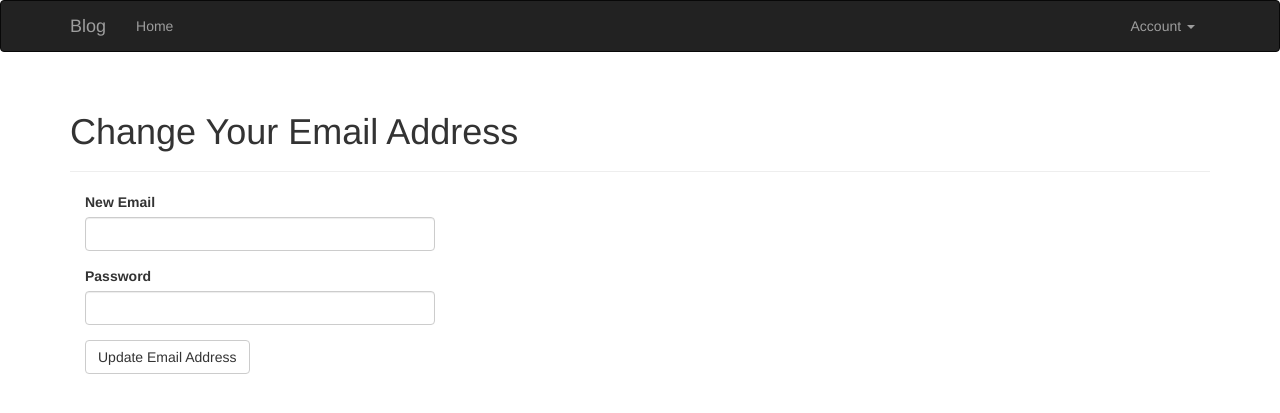
After one commit to fangyansun/social_blog, a Flask app: page /auth/change_email in a window 1280 px wide. The commit adds this page. Shown: the top 413 px of the page. Run offline with Flask 2, Linux system fonts and the light colour scheme; the visitor is signed in with stand-in values (Sample User, id 1); data comes from the database, SQL or seed files in the repository; some libraries are stand-ins or nearby versions.

Commit message:
change email
Signed-off-by: Fangyan SUN <zhzxsunfangyan@yeah.net>

```diff
--- a/app/auth/forms.py
+++ b/app/auth/forms.py
@@ -42,3 +42,13 @@ class PasswordResetForm(FlaskForm):
     password = PasswordField('New Password', validators=[DataRequired(), EqualTo('password2', message='Passwords must match')])
     password2 = PasswordField('Confirm password', validators=[DataRequired()])
     submit = SubmitField('Reset Password')
+
+
+class ChangeEmailForm(FlaskForm):
+    email = StringField('New Email', validators=[DataRequired(), Length(1, 64),Email()])
+    password = PasswordField('Password', validators=[DataRequired()])
+    submit = SubmitField('Update Email Address')
+
+    def validate_email(self, field):
+        if User.query.filter_by(email=field.data).first():
+            raise ValidationError('Email already registered.')
--- a/app/auth/views.py
+++ b/app/auth/views.py
@@ -4,7 +4,7 @@ from . import auth
 from .. import db
 from ..models import User
 from ..email import send_email
-from .forms import LoginForm, RegistrationForm, ChangePasswordForm, PasswordResetRequestForm, PasswordResetForm
+from .forms import LoginForm, RegistrationForm, ChangePasswordForm, PasswordResetRequestForm, PasswordResetForm, ChangeEmailForm
 
 
 @auth.before_app_request
@@ -126,3 +126,33 @@ def password_reset(token):
         else:
             return redirect(url_for('main.index'))
     return render_template('auth/reset_password.html', form=form)
+
+
+@auth.route('/change_email', methods=['GET', 'POST'])
+@login_required
+def change_email_request():
+    form = ChangeEmailForm()
+    if form.validate_on_submit():
+        if current_user.verify_password(form.password.data):
+            new_email = form.email.data
+            token = current_user.generate_email_change_token(new_email)
+            send_email(new_email, 'Confirm your email address',
+                       'auth/email/change_email',
+                       user=current_user, token=token)
+            flash('An email with instructions to confirm your new email '
+                  'address has been sent to you.')
+            return redirect(url_for('main.index'))
+        else:
+            flash('Invalid email or password.')
+    return render_template("auth/change_email.html", form=form)
+
+
+@auth.route('/change_email/<token>')
+@login_required
+def change_email(token):
+    if current_user.change_email(token):
+        db.session.commit()
+        flash('Your email address has been updated.')
+    else:
+        flash('Invalid request.')
+    return redirect(url_for('main.index'))
--- a/app/models.py
+++ b/app/models.py
@@ -68,6 +68,27 @@ class User(UserMixin, db.Model):
         db.session.add(user)
         return True
 
+    def generate_email_change_token(self, new_email, expiration=3600):
+        s = Serializer(current_app.config['SECRET_KEY'], expiration)
+        return s.dumps({'change_email': self.id, 'new_email': new_email}).decode('utf-8')
+
+    def change_email(self, token):
+        s = Serializer(current_app.config['SECRET_KEY'])
+        try:
+            data = s.loads(token.encode('utf-8'))
+        except:
+            return False
+        if data.get('change_email') != self.id:
+            return False
+        new_email = data.get('new_email')
+        if new_email is None:
+            return False
+        if self.query.filter_by(email=new_email).first() is not None:
+            return False
+        self.email = new_email
+        db.session.add(self)
+        return True
+
     def __repr__(self):
         return '<User %r>' % self.username
 
--- /dev/null
+++ b/app/templates/auth/change_email.html
@@ -0,0 +1,13 @@
+{% extends "base.html" %}
+{% import "bootstrap/wtf.html" as wtf %}
+
+{% block title %}Flasky - Change Email Address{% endblock %}
+
+{% block page_content %}
+<div class="page-header">
+    <h1>Change Your Email Address</h1>
+</div>
+<div class="col-md-4">
+    {{ wtf.quick_form(form) }}
+</div>
+{% endblock %}
--- a/app/templates/base.html
+++ b/app/templates/base.html
@@ -29,6 +29,7 @@
                       <a href="#" class="dropdown-toggle" data-toggle="dropdown">Account <b class="caret"></b></a>
                       <ul class="dropdown-menu">
                           <li><a href="{{ url_for('auth.change_password') }}">Change Password</a></li>
+                          <li><a href="{{ url_for('auth.change_email_request') }}">Change Email</a></li>
                           <li><a href="{{ url_for('auth.logout') }}">Log Out</a></li>
                       </ul>
                   </li>
```
Also changed, not shown: app/templates/auth/email/change_email.html (added, +7 -0 lines), app/templates/auth/email/change_email.txt (added, +11 -0 lines).
